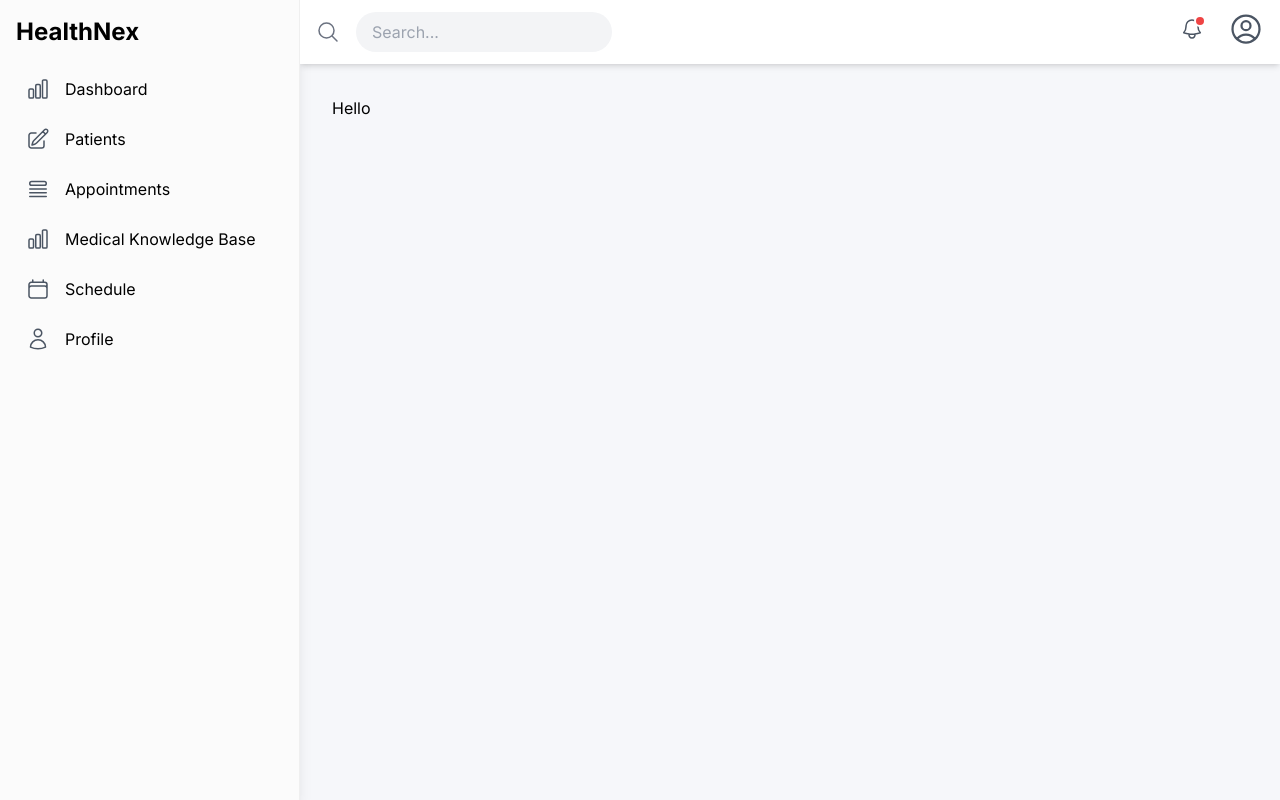
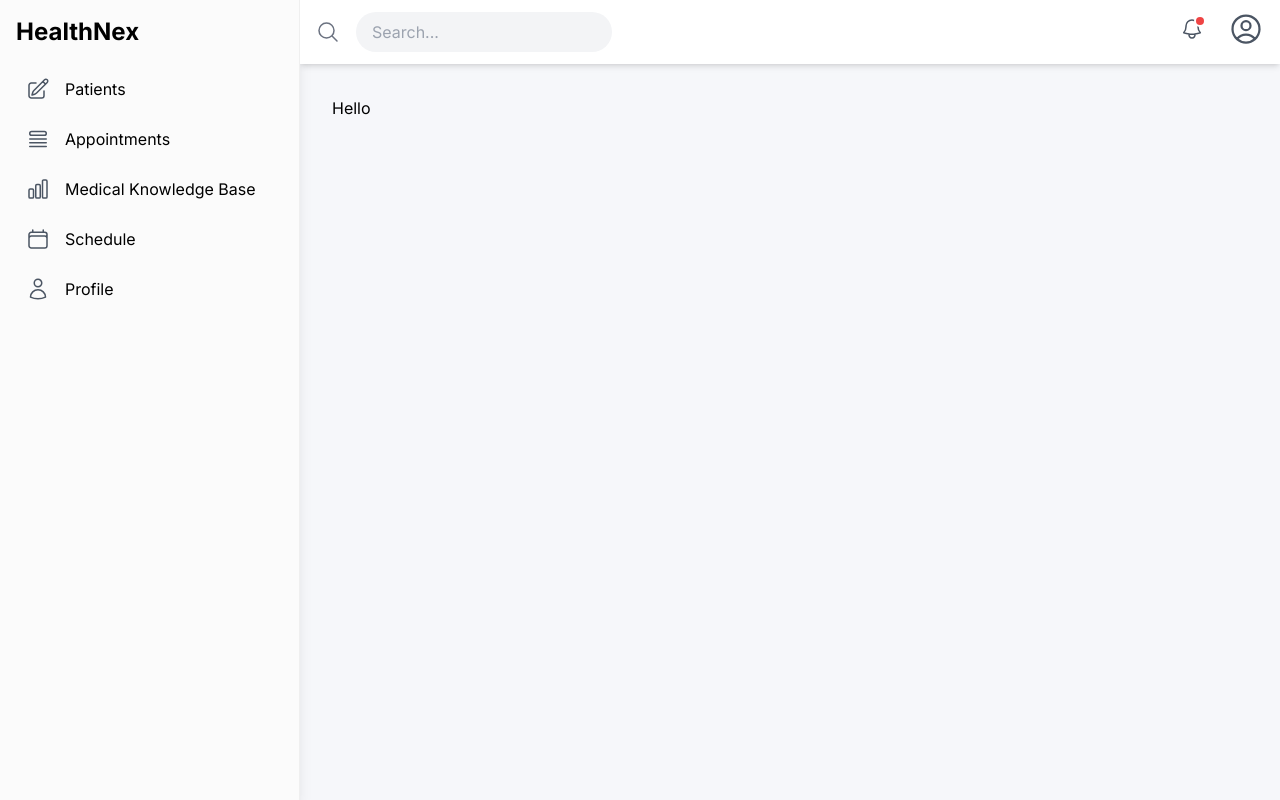
Before and after one commit to Shreshth12349/healthnex-frontend, a Next.js app: page / in a window 1280 px wide. Built offline with nearby package versions, Linux system fonts and the light colour scheme.

Commit message:
Removed dashboard.

```diff
--- a/src/components/MainSidebar.tsx
+++ b/src/components/MainSidebar.tsx
@@ -23,13 +23,13 @@ export default function MainSidebar() {
             </Link>
             <Menu>
 
-                <MenuItem
-                    icon={<ChartBarIcon className="h-6 w-6 text-gray-600"/>}
-                    component={<Link href={"/dashboard"}/>}
-                    className="hover:bg-gray-100"
-                >
-                    Dashboard
-                </MenuItem>
+                {/*<MenuItem*/}
+                {/*    icon={<ChartBarIcon className="h-6 w-6 text-gray-600"/>}*/}
+                {/*    component={<Link href={"/dashboard"}/>}*/}
+                {/*    className="hover:bg-gray-100"*/}
+                {/*>*/}
+                {/*    Dashboard*/}
+                {/*</MenuItem>*/}
 
                 <MenuItem
                     icon={<PencilSquareIcon className="h-6 w-6 text-gray-600"/>}
```
